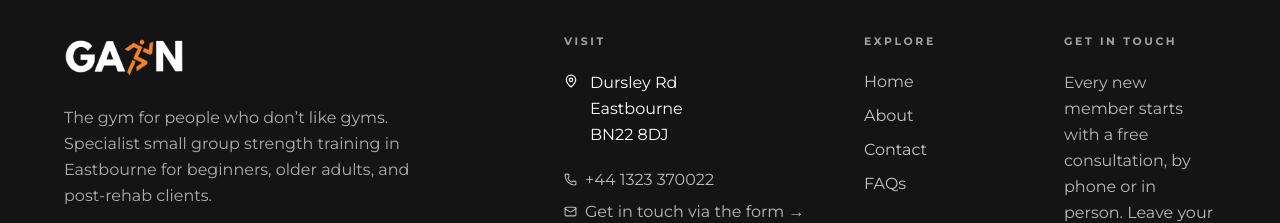
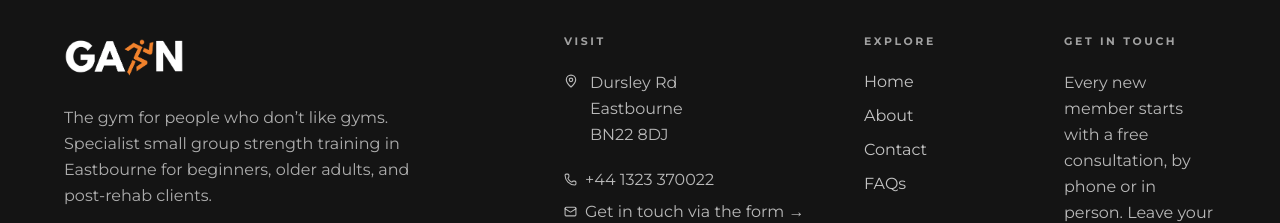
Before and after one commit to jevancousins/gain-website, a Next.js app: page / in a window 1280 px wide. Shown: the part 5984-6207 px from the top of the page. Built offline with nearby package versions, Linux system fonts and the light colour scheme; no server answers.

Commit message:
Match footer VISIT address color to rest of footer text (#46)

```diff
--- a/src/components/site-footer.tsx
+++ b/src/components/site-footer.tsx
@@ -63,7 +63,7 @@ export function SiteFooter() {
               )}`}
               target="_blank"
               rel="noopener noreferrer"
-              className="flex gap-3 text-paper hover:text-flame transition-colors"
+              className="flex gap-3 text-paper/70 hover:text-flame transition-colors"
             >
               <MapPin size={14} className="mt-1 shrink-0" />
               <span>
```
